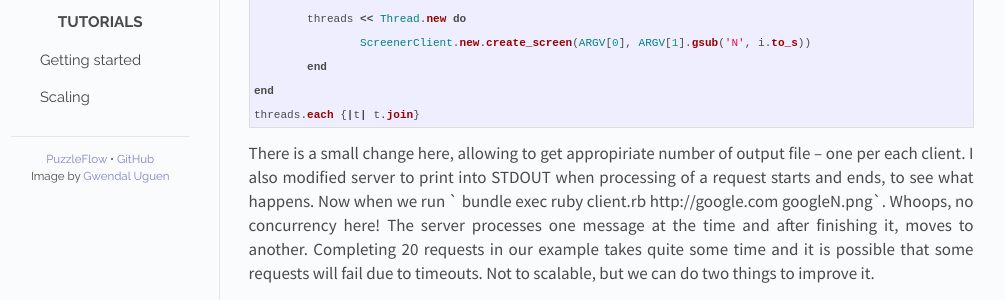
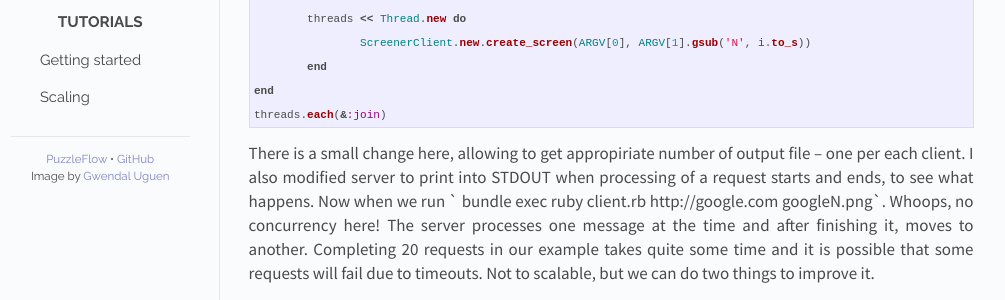
Before and after one commit to PuzzleFlow/tochtli, a Jekyll site: the page built from tutorials/scaling.md, in a window 1280 px wide. Shown: the part 231-531 px from the top of the page, without its empty margins (139-1144 px from the left). Built offline with Jekyll 4.4.1, drawn with Linux system fonts in a browser that asks for light colours; Markdown is read by kramdown in place of the engine named in the settings.

Commit message:
better code

```diff
--- a/tutorials/scaling.md
+++ b/tutorials/scaling.md
@@ -14,7 +14,7 @@ threads = []
 		ScreenerClient.new.create_screen(ARGV[0], ARGV[1].gsub('N', i.to_s))
 	end
 end
-threads.each {|t| t.join}
+threads.each(&:join)
 {% endhighlight %}
 
 There is a small change here, allowing to get appropiriate number of output file – one per each client. I also modified server to print into STDOUT when processing of a request starts and ends, to see what happens. Now when we run ` bundle exec ruby client.rb http://google.com googleN.png`. Whoops, no concurrency here! The server processes one message at the time and after finishing it, moves to another. Completing 20 requests in our example takes quite some time and it is possible that some requests will fail due to timeouts. Not to scalable, but we can do two things to improve it.
```
